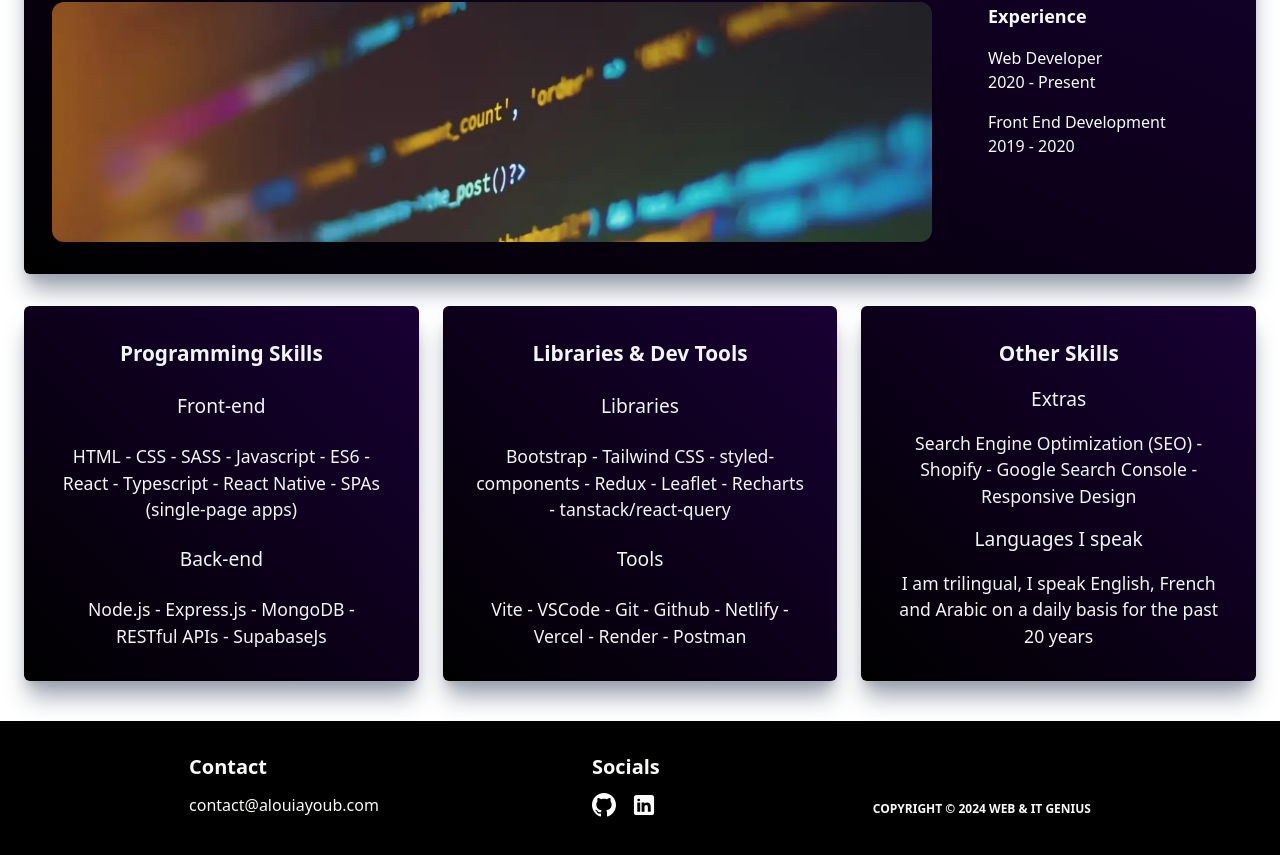
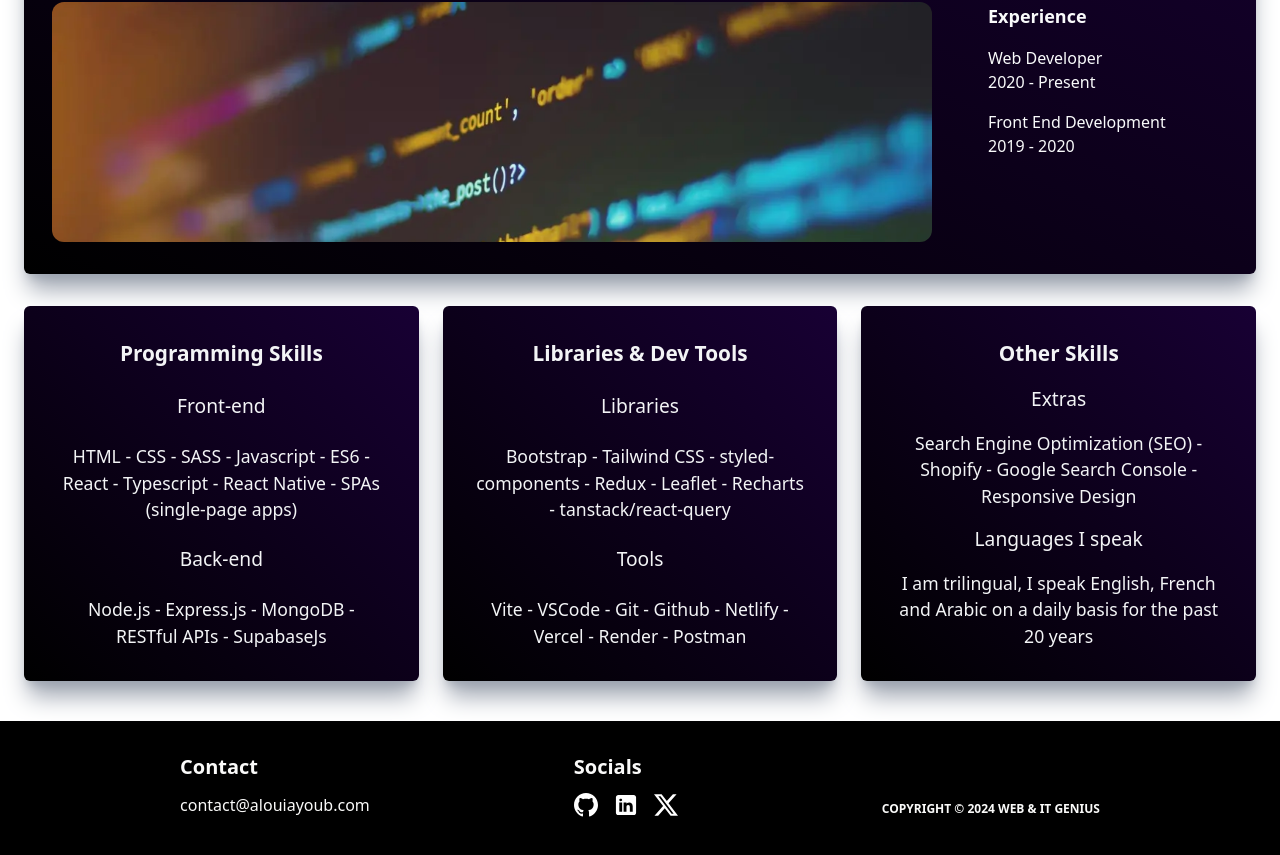
Before and after one commit to AyoubAloui94/My-Portfolio, a React (Vite) app: page /home in a window 1280 px wide. Shown: the part 382-1237 px from the top of the page. Built offline with nearby package versions, Linux system fonts and the light colour scheme; no server answers.

Commit message:
added twitterto my socials

```diff
--- a/src/components/Footer.jsx
+++ b/src/components/Footer.jsx
@@ -21,6 +21,11 @@ function Footer() {
                 <path d="M41,4H9C6.24,4,4,6.24,4,9v32c0,2.76,2.24,5,5,5h32c2.76,0,5-2.24,5-5V9C46,6.24,43.76,4,41,4z M17,20v19h-6V20H17z M11,14.47c0-1.4,1.2-2.47,3-2.47s2.93,1.07,3,2.47c0,1.4-1.12,2.53-3,2.53C12.2,17,11,15.87,11,14.47z M39,39h-6c0,0,0-9.26,0-10 c0-2-1-4-3.5-4.04h-0.08C27,24.96,26,27.02,26,29c0,0.91,0,10,0,10h-6V20h6v2.56c0,0,1.93-2.56,5.81-2.56 c3.97,0,7.19,2.73,7.19,8.26V39z" fill="#fff"></path>
               </svg>
             </Link>
+            <Link title="twitter" to="https://twitter.com/AyoubAloui37260" target="_blank" rel="noopener noreferrer">
+              <svg fill="none" height="24" width="24" xmlns="http://www.w3.org/2000/svg" viewBox="0.254 0.25 500 451.95400000000006">
+                <path d="M394.033.25h76.67L303.202 191.693l197.052 260.511h-154.29L225.118 294.205 86.844 452.204H10.127l179.16-204.77L.254.25H158.46l109.234 144.417zm-26.908 406.063h42.483L135.377 43.73h-45.59z" fill="#fff" />
+              </svg>
+            </Link>
           </div>
         </div>
         <span className="uppercase text-xs font-semibold">
--- a/src/components/Socials.jsx
+++ b/src/components/Socials.jsx
@@ -4,7 +4,7 @@ function Socials() {
   return (
     <div className="flex flex-col justify-center items-center gap-4 mt-5">
       <h1 className="text-center font-semibold text-lg">Socials</h1>
-      <div className="flex gap-3">
+      <div className="flex gap-3 md:gap-10 flex-wrap">
         <Link title="github" to="https://github.com/KaneWatson" target="_blank" rel="noopener noreferrer">
           <svg width="64" height="64" xmlns="http://www.w3.org/2000/svg" viewBox="0 0 98 98">
             <path d="M48.854 0C21.839 0 0 22 0 49.217c0 21.756 13.993 40.172 33.405 46.69 2.427.49 3.316-1.059 3.316-2.362 0-1.141-.08-5.052-.08-9.127-13.59 2.934-16.42-5.867-16.42-5.867-2.184-5.704-5.42-7.17-5.42-7.17-4.448-3.015.324-3.015.324-3.015 4.934.326 7.523 5.052 7.523 5.052 4.367 7.496 11.404 5.378 14.235 4.074.404-3.178 1.699-5.378 3.074-6.6-10.839-1.141-22.243-5.378-22.243-24.283 0-5.378 1.94-9.778 5.014-13.2-.485-1.222-2.184-6.275.486-13.038 0 0 4.125-1.304 13.426 5.052a46.97 46.97 0 0 1 12.214-1.63c4.125 0 8.33.571 12.213 1.63 9.302-6.356 13.427-5.052 13.427-5.052 2.67 6.763.97 11.816.485 13.038 3.155 3.422 5.015 7.822 5.015 13.2 0 18.905-11.404 23.06-22.324 24.283 1.78 1.548 3.316 4.481 3.316 9.126 0 6.6-.08 11.897-.08 13.526 0 1.304.89 2.853 3.316 2.364 19.412-6.52 33.405-24.935 33.405-46.691C97.707 22 75.788 0 48.854 0z" fill="#24292f" />
@@ -15,6 +15,11 @@ function Socials() {
             <path d="M41,4H9C6.24,4,4,6.24,4,9v32c0,2.76,2.24,5,5,5h32c2.76,0,5-2.24,5-5V9C46,6.24,43.76,4,41,4z M17,20v19h-6V20H17z M11,14.47c0-1.4,1.2-2.47,3-2.47s2.93,1.07,3,2.47c0,1.4-1.12,2.53-3,2.53C12.2,17,11,15.87,11,14.47z M39,39h-6c0,0,0-9.26,0-10 c0-2-1-4-3.5-4.04h-0.08C27,24.96,26,27.02,26,29c0,0.91,0,10,0,10h-6V20h6v2.56c0,0,1.93-2.56,5.81-2.56 c3.97,0,7.19,2.73,7.19,8.26V39z" fill="#24292f"></path>
           </svg>
         </Link>
+        <Link title="twitter" to="https://twitter.com/AyoubAloui37260" target="_blank" rel="noopener noreferrer">
+          <svg fill="none" height="64" width="64" xmlns="http://www.w3.org/2000/svg" viewBox="0.254 0.25 500 451.95400000000006">
+            <path d="M394.033.25h76.67L303.202 191.693l197.052 260.511h-154.29L225.118 294.205 86.844 452.204H10.127l179.16-204.77L.254.25H158.46l109.234 144.417zm-26.908 406.063h42.483L135.377 43.73h-45.59z" fill="#24292f" />
+          </svg>
+        </Link>
       </div>
     </div>
   )
```
